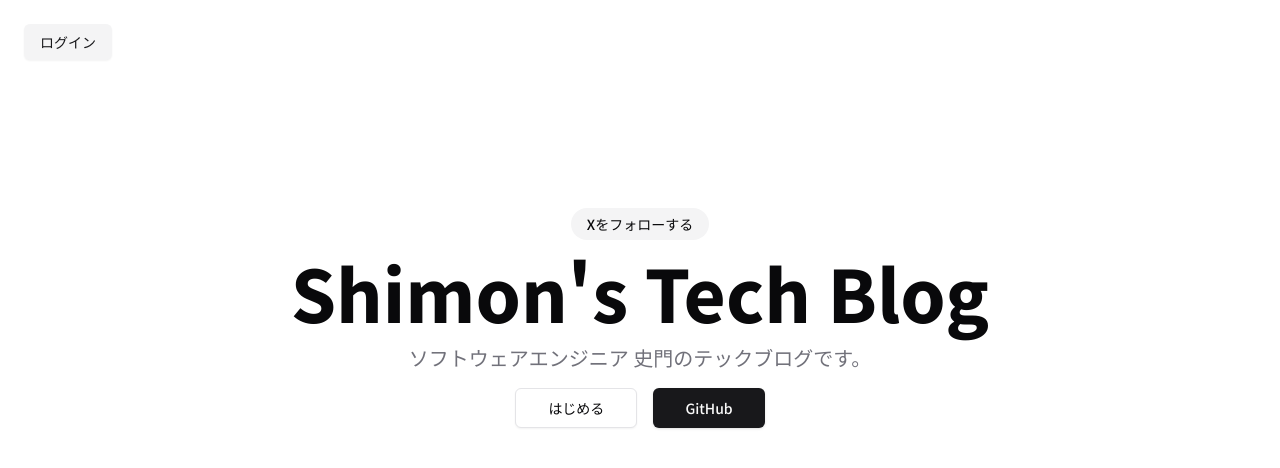
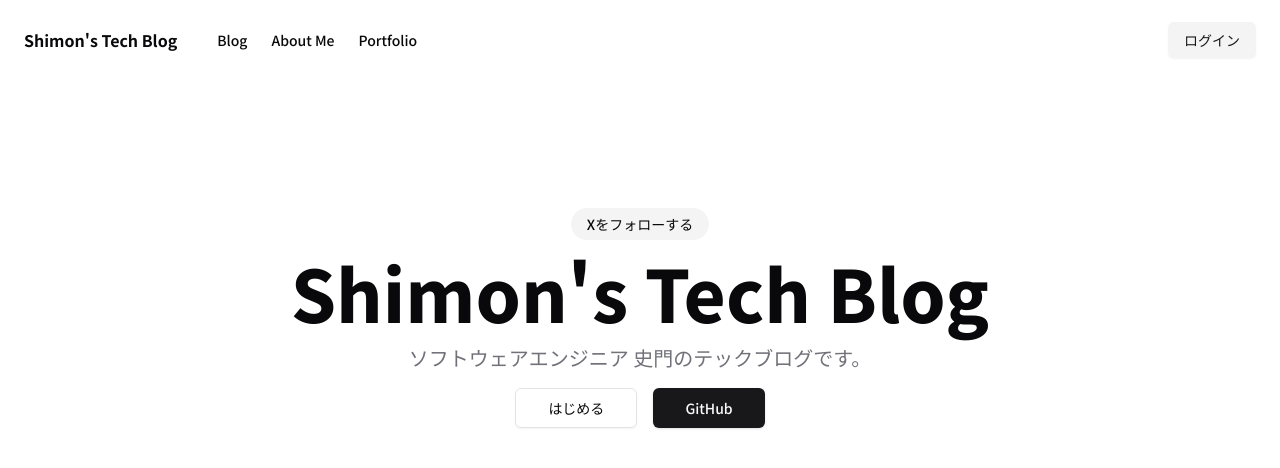
Before and after one commit to SI-Monxy/tech-blog-front, a Next.js app: page / in a window 1280 px wide. Shown: the top 468 px of the page. Built offline with nearby package versions, Linux system fonts and the light colour scheme.

Commit message:
ヘッダーのナビゲーションバーを作成

```diff
--- a/app/(marketing)/layout.tsx
+++ b/app/(marketing)/layout.tsx
@@ -1,3 +1,4 @@
+import MainNav from "@/components/main-nav";
 import { buttonVariants } from "@/components/ui/button";
 import { cn } from "@/lib/utils";
 import Link from "next/link";
@@ -9,8 +10,9 @@ export default function MarketingLayout({
 }) {
     return (
         <div>
-            <header className="container z-40 bg-background">
-                <div className="h-20 py-6 ml-6">
+            <header className="container mx-auto z-40 bg-background">
+                <div className="h-20 py-6 mx-6 flex items-center justify-between">
+                    <MainNav />
                     <nav>
                         <Link href={"/login"} className={cn(buttonVariants({ variant: "secondary", size: "default"}), "px-4")}>ログイン</Link>
                     </nav>
--- /dev/null
+++ b/components/main-nav.tsx
@@ -0,0 +1,19 @@
+import Link from "next/link";
+
+
+export default function MainNav() {
+    return (
+        <div className="flex items-center md:gap-10">
+            <Link href={"/"} className="hidden md:flex items-center space-x-2">
+                <span className="font-bold hidden sm:inline-block">
+                    Shimon's Tech Blog
+                </span>
+            </Link>
+            <nav className="md:flex gap-6 hidden">
+                <Link href={"/blog"} className="text-lg sm:text-sm font-medium hover:text-foreground/80">Blog</Link>
+                <Link href={"/about-me"} className="text-lg sm:text-sm font-medium hover:text-foreground/80">About Me</Link>
+                <Link href={"/portfolio"} className="text-lg sm:text-sm font-medium hover:text-foreground/80">Portfolio</Link>
+            </nav>
+        </div>
+    )
+}
```
